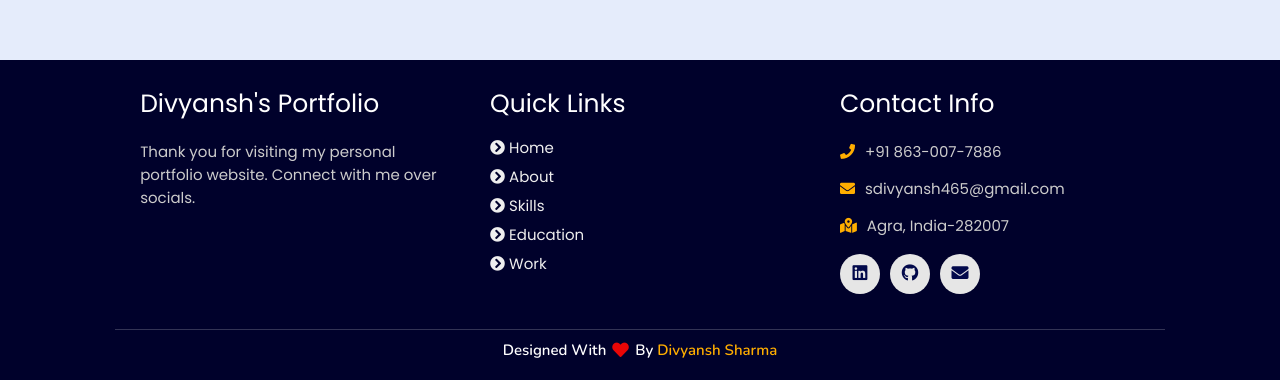
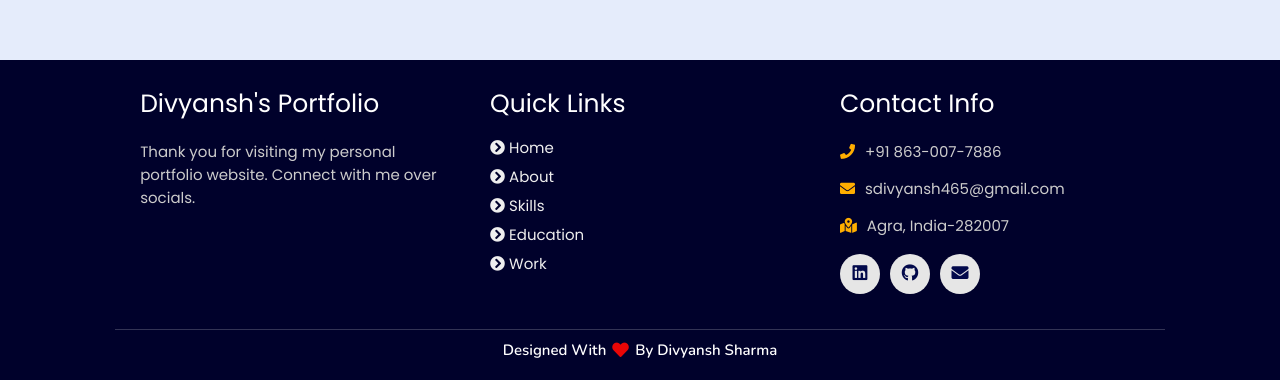
Before and after one commit to Divyansh-465/portfolio-website, a plain HTML site: page index.html in a window 1280 px wide. Shown: the part 5325-5705 px from the top of the page. Drawn offline with nearby package versions, Linux system fonts and the light colour scheme.

Commit message:
Updated index.html

```diff
--- a/index.html
+++ b/index.html
@@ -193,7 +193,7 @@
       </div>
   </div>
 
-  <h1 class="credit">Designed with <i class="fa fa-heart pulse"></i> by <a href="https://www.linkedin.com/in/jigar-sable"> Divyansh Sharma</a></h1>
+  <h1 class="credit">Designed with <i class="fa fa-heart pulse"></i> by Divyansh Sharma</h1>
 
 </section>
 
```
